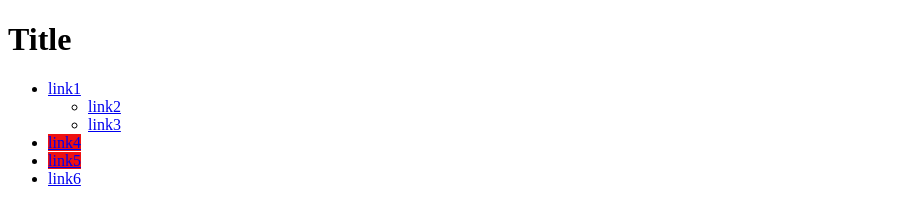
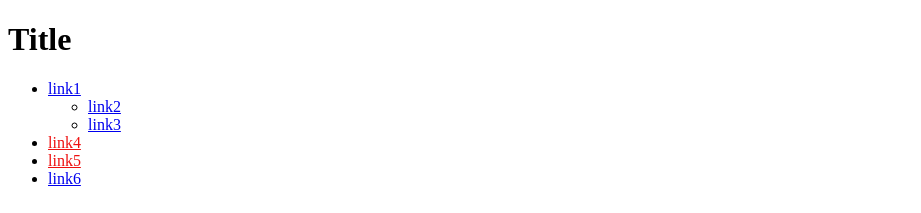
Before and after one commit to VikaMelnyk58/CSS--, a plain HTML site: page index.html in a window 1280 px wide. Shown: the top 213 px of the page, without its empty margins (0-921 px from the left). Drawn offline with Linux system fonts and the light colour scheme.

Commit message:
3спроба

```diff
--- a/style.css
+++ b/style.css
@@ -1,5 +1,5 @@
 .link{
-    background-color: rgb(238, 17, 17);
+    color: rgb(238, 17, 17);
 }
 .paragraph{
     font-size: 28px;
```
